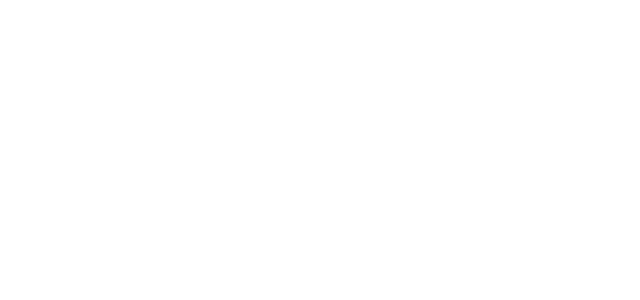
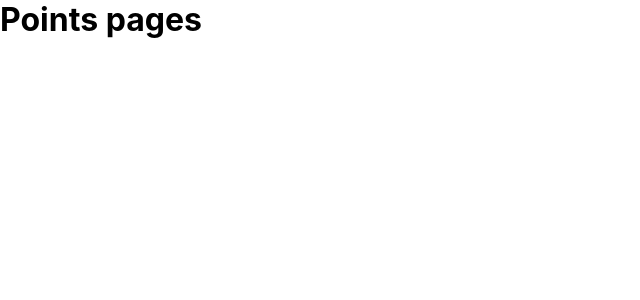
Before and after one commit to kennguyen061/TruckersRewardsProgram, a React (Create React App) app in the folder front-end/app/: page /main/points in a window 1280 px wide. Before the commit this address had no page. Shown: the top 300 px of the page, without its empty margins (0-640 px from the left). Built offline with nearby package versions, Linux system fonts and the light colour scheme.

Commit message:
linked Points page

```diff
--- a/front-end/app/src/App.js
+++ b/front-end/app/src/App.js
@@ -3,6 +3,7 @@
 import Home from "./Components/pages/Home.js";
 import Application from "./Components/pages/Application.js";
 import Main from "./Components/pages/Main.js";
+import Points from "./Components/pages/Points.js";
 
 function App() {
   return (
@@ -12,6 +13,7 @@
           <Route path="/" element={<Home />} />
           <Route path="/Application" element={<Application />} />
           <Route path="/Main" element={<Main />} />
+          <Route path="/main/points" element={<Points />} />
         </Routes>
       </div>
     </div>
--- a/front-end/app/src/Components/UI/NewNav.js
+++ b/front-end/app/src/Components/UI/NewNav.js
@@ -30,7 +30,9 @@
           <li>Apply</li>
         </Link>
         <li>Veiw Cattalog</li>
-        <li>Check Points</li>
+        <Link to="/main/points" smooth={true} duration={500}>
+          <li>Check Points</li>
+        </Link>
         <li>Log Behavior</li>
         <li>Other</li>
       </ul>
--- a/front-end/app/src/Components/pages/Points.js
+++ b/front-end/app/src/Components/pages/Points.js
@@ -1,7 +1,8 @@
 import "./Points.css";
+import { Doughnut } from "react-chartjs-2";
 
 function Points() {
-  return <></>;
+  return <h1>Points pages</h1>;
 }
 
 export default Points;
```
